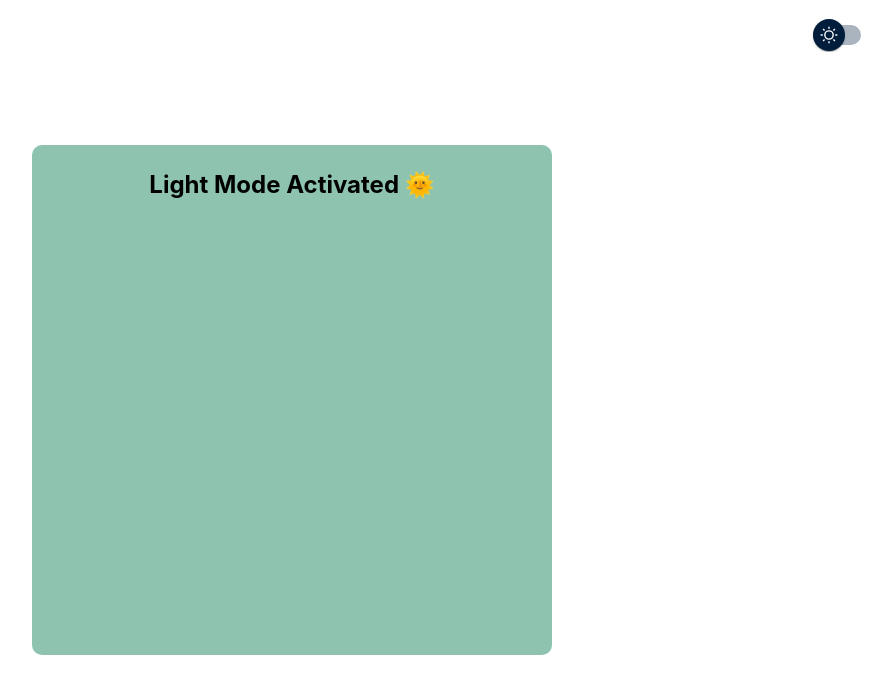
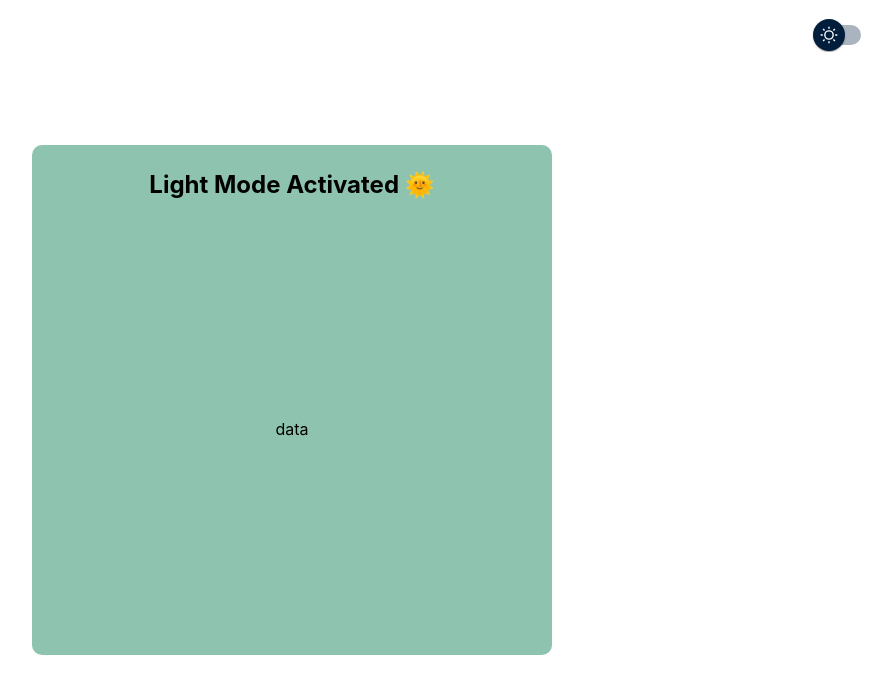
Before and after one commit to CelsoDeCarvalho/react-hooks, a React (Create React App) app: page /#/home in a window 1280 px wide. Shown: the top 694 px of the page, without its empty margins (348-1240 px from the left). Built offline with nearby package versions, Linux system fonts and the light colour scheme; no server answers.

Commit message:
created hook to fetch user api

```diff
--- a/src/assets/styles/App.css
+++ b/src/assets/styles/App.css
@@ -47,3 +47,12 @@
 .dark .theme-mode__title{
   color: var(--dark-header1-color);
 }
+
+.user-info__area{
+  width: 100%;
+  display: flex;
+  flex-direction: column;
+  align-items: center;
+  justify-content: center;
+  height: calc(100% - 80px);
+}
--- a/src/components/MainCard.js
+++ b/src/components/MainCard.js
@@ -1,18 +1,26 @@
-import { memo, useContext } from "react";
+import { CircularProgress } from "@mui/material";
+import axios from "axios";
+import { memo, useContext, useEffect, useState } from "react";
 import { ThemeContext } from "../context/ThemeContext";
+import { useFetchUser } from "../hooks/useFetchUser";
 //We are using React.memo to
 //prevent unnecessary rendering
 //This component will render
 //only if they props change
 const MainCard = memo(() => {
-  const {theme} = useContext(ThemeContext);
+  const { theme } = useContext(ThemeContext);
 
-  //process.env.REACT_APP_URL
+  const {user,loading,error} = useFetchUser();
+
+  console.log(user)
 
   return (
     <section className="main-card__container">
-      <h1 className="theme-mode__title">{theme} mode activated {theme==="light"?"🌞":"🌒"}</h1>
+      <h1 className="theme-mode__title">{theme} mode activated {theme === "light" ? "🌞" : "🌒"}</h1>
+      <div className="user-info__area">
+        {loading?<CircularProgress/>:<>data</>}
+      </div>
     </section>
- )
+  )
 })
 export { MainCard }
--- /dev/null
+++ b/src/hooks/useFetchUser.js
@@ -0,0 +1,33 @@
+import axios from "axios";
+import { useCallback, useEffect, useState } from "react";
+
+const useFetchUser = () => {
+    //We are creating a hook to fetch user
+    //and return data,error and loading
+
+    const [user, setUser] = useState({});
+    const [error, setError] = useState(null);
+    const [loading, setLoading] = useState(false);
+
+    //We are fetching api of random user here
+    const fetchUserData = async () => {
+        setLoading(true)
+        await axios.get("https://randomuser.me/api")
+            .then(response => {
+                setUser(response)
+            }).catch(error => {
+                setError(error)
+            }).finally(() => {
+                setLoading(false)
+            })
+    }
+
+    useEffect(() => {
+        fetchUserData()
+    }, [])
+
+    return { user, loading, error }
+
+}
+
+export { useFetchUser }
```
Also changed, not shown: src/components/ThemeWidget.js (+5 -5 lines).
